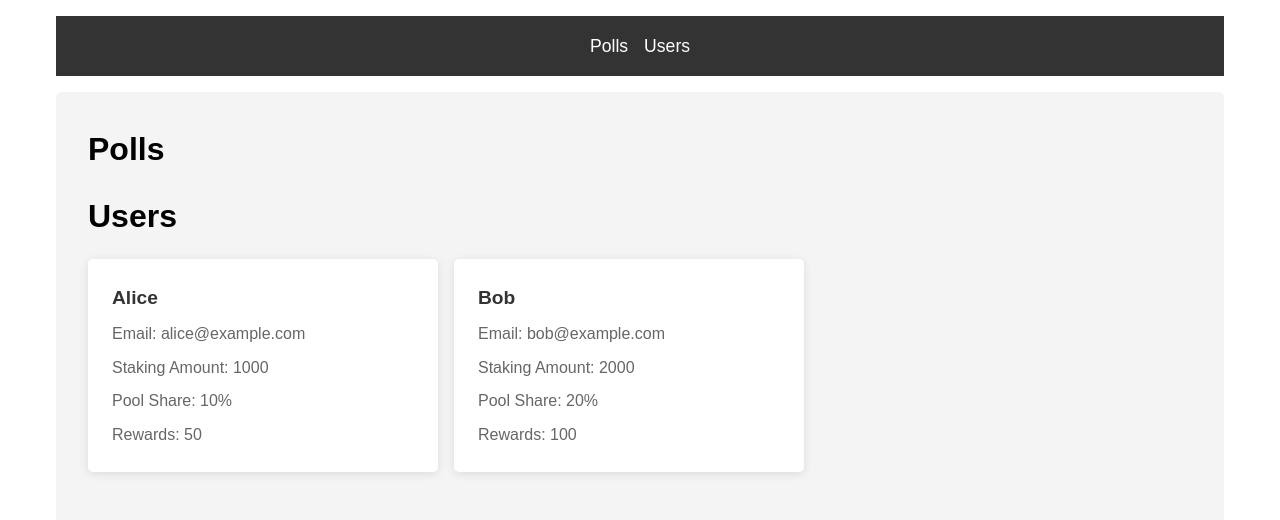
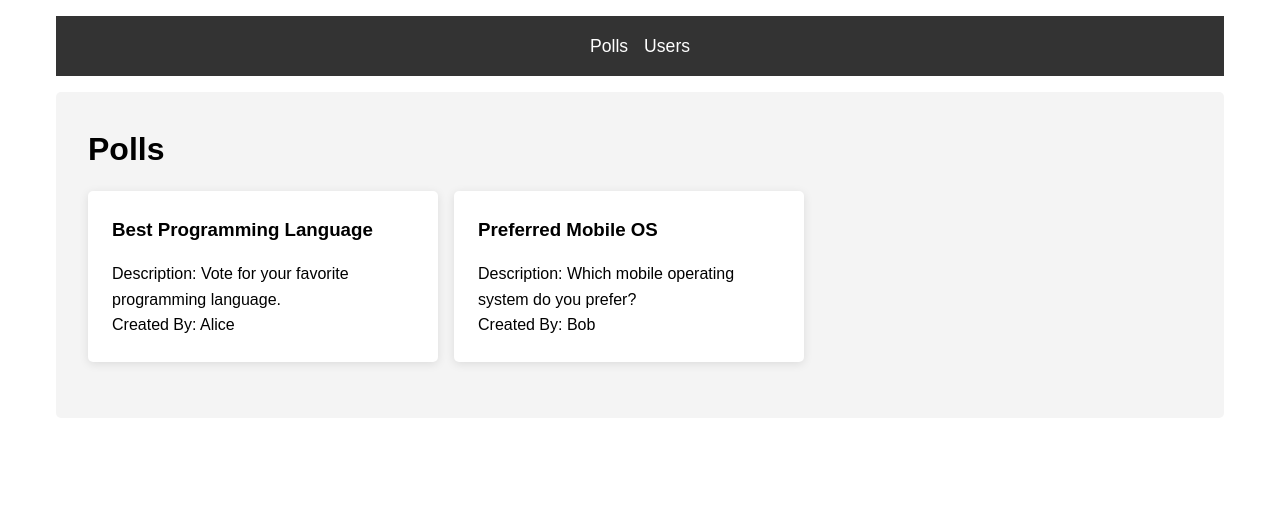
Before and after one commit to brian-nunes/intelli-blockchain, a Next.js app in the folder next-frontend/: page /polls in a window 1280 px wide. Shown: the top 520 px of the page. Built offline with nearby package versions, Linux system fonts and the light colour scheme.

Commit message:
New poll detail page

```diff
--- a/next-frontend/components/PollCard.tsx
+++ /dev/null
@@ -1,41 +0,0 @@
-import React from 'react';
-
-const UserPage: React.FC = () => {
-  const mockStakingData = [
-    {
-      user_id: 1,
-      name: 'Alice',
-      email: 'alice@example.com',
-      staking_amount: 1000,
-      pool_share: 0.1,
-      rewards: 50,
-    },
-    {
-      user_id: 2,
-      name: 'Bob',
-      email: 'bob@example.com',
-      staking_amount: 2000,
-      pool_share: 0.2,
-      rewards: 100,
-    },
-  ];
-
-  return (
-    <div>
-      <h1>Users</h1>
-      <div className="staking-cards">
-        {mockStakingData.map((staking, index) => (
-          <div key={index} className="staking-card">
-            <h3>{staking.name}</h3>
-            <p>Email: {staking.email}</p>
-            <p>Staking Amount: {staking.staking_amount}</p>
-            <p>Pool Share: {staking.pool_share * 100}%</p>
-            <p>Rewards: {staking.rewards}</p>
-          </div>
-        ))}
-      </div>
-    </div>
-  );
-};
-
-export default UserPage;
--- /dev/null
+++ b/next-frontend/components/PollCards.tsx
@@ -0,0 +1,50 @@
+import React from 'react';
+import { useRouter } from 'next/router';
+
+interface PollData {
+  user_id: number;
+  title: string;
+  description: string;
+  createdBy: string;
+}
+
+const PollCards: React.FC = () => {
+  const router = useRouter();
+
+  const mockPollData: PollData[] = [
+    {
+      user_id: 1,
+      title: 'Best Programming Language',
+      description: 'Vote for your favorite programming language.',
+      createdBy: 'Alice',
+    },
+    {
+      user_id: 2,
+      title: 'Preferred Mobile OS',
+      description: 'Which mobile operating system do you prefer?',
+      createdBy: 'Bob',
+    },
+  ];
+
+  const handleClick = (poll_id: number) => {
+    router.replace('/poll/' + poll_id);
+  };
+
+  return (
+    <div className="poll-cards">
+      {mockPollData.map((poll, index) => (
+        <div
+          key={index}
+          className="poll-card"
+          onClick={() => handleClick(poll.user_id)}
+        >
+          <h3>{poll.title}</h3>
+          <p>Description: {poll.description}</p>
+          <p>Created By: {poll.createdBy}</p>
+        </div>
+      ))}
+    </div>
+  );
+};
+
+export default PollCards;
--- a/next-frontend/components/PollsPage.tsx
+++ b/next-frontend/components/PollsPage.tsx
@@ -1,11 +1,11 @@
 import React from 'react';
-import PollCard from './PollCard';
+import PollCards from './PollCards';
 
 const PollsPage: React.FC = () => {
   return (
     <div>
       <h1>Polls</h1>
-      <PollCard />
+      <PollCards />
     </div>
   );
 };
--- /dev/null
+++ b/next-frontend/styles/Poll.module.css
@@ -0,0 +1,50 @@
+.container {
+  display: flex;
+  justify-content: center;
+  align-items: flex-start;
+  min-height: 100vh;
+  padding-top: 2rem; /* Add top padding */
+  background-color: #f4f4f4;
+}
+
+.poll {
+  background-color: #fff;
+  box-shadow: 0 2px 10px rgba(0, 0, 0, 0.1);
+  border-radius: 5px;
+  padding: 1.5rem;
+  max-width: 400px;
+  width: 100%;
+}
+
+.poll h1 {
+  color: #333;
+  font-size: 1.5rem;
+  margin-bottom: 0.5rem;
+}
+
+.poll p {
+  color: #666;
+  font-size: 1rem;
+  margin-bottom: 1rem;
+}
+
+.lastVoters {
+  margin-top: 1rem;
+}
+
+.lastVoters h3 {
+  color: #333;
+  font-size: 1.2rem;
+  margin-bottom: 0.5rem;
+}
+
+.lastVoters ul {
+  list-style-type: none;
+  padding: 0;
+}
+
+.lastVoters li {
+  color: #666;
+  font-size: 1rem;
+  margin-bottom: 0.5rem;
+}
--- a/next-frontend/styles/globals.css
+++ b/next-frontend/styles/globals.css
@@ -67,6 +67,7 @@
   border-radius: 5px;
   margin-top: 1rem;
 }
+
 /* Grid Container */
 .grid-container {
   display: grid;
@@ -76,7 +77,13 @@
 }
 
 /* Poll Card */
-/* Poll Card */
+
+.poll-cards {
+  display: flex;
+  flex-wrap: wrap;
+  gap: 1rem;
+}
+
 .poll-card {
   background-color: #fff;
   box-shadow: 0 2px 10px rgba(0, 0, 0, 0.1);
@@ -89,6 +96,7 @@
 
 .poll-card:hover {
   transform: translateY(-5px);
+  cursor: pointer;
 }
 
 .poll-card h1 {
```
Also changed, not shown: next-frontend/components/PollPage.tsx (added, +41 -0 lines), next-frontend/pages/poll/[id].tsx (added, +15 -0 lines). Lines whose indentation alone changed are shown as unchanged.
